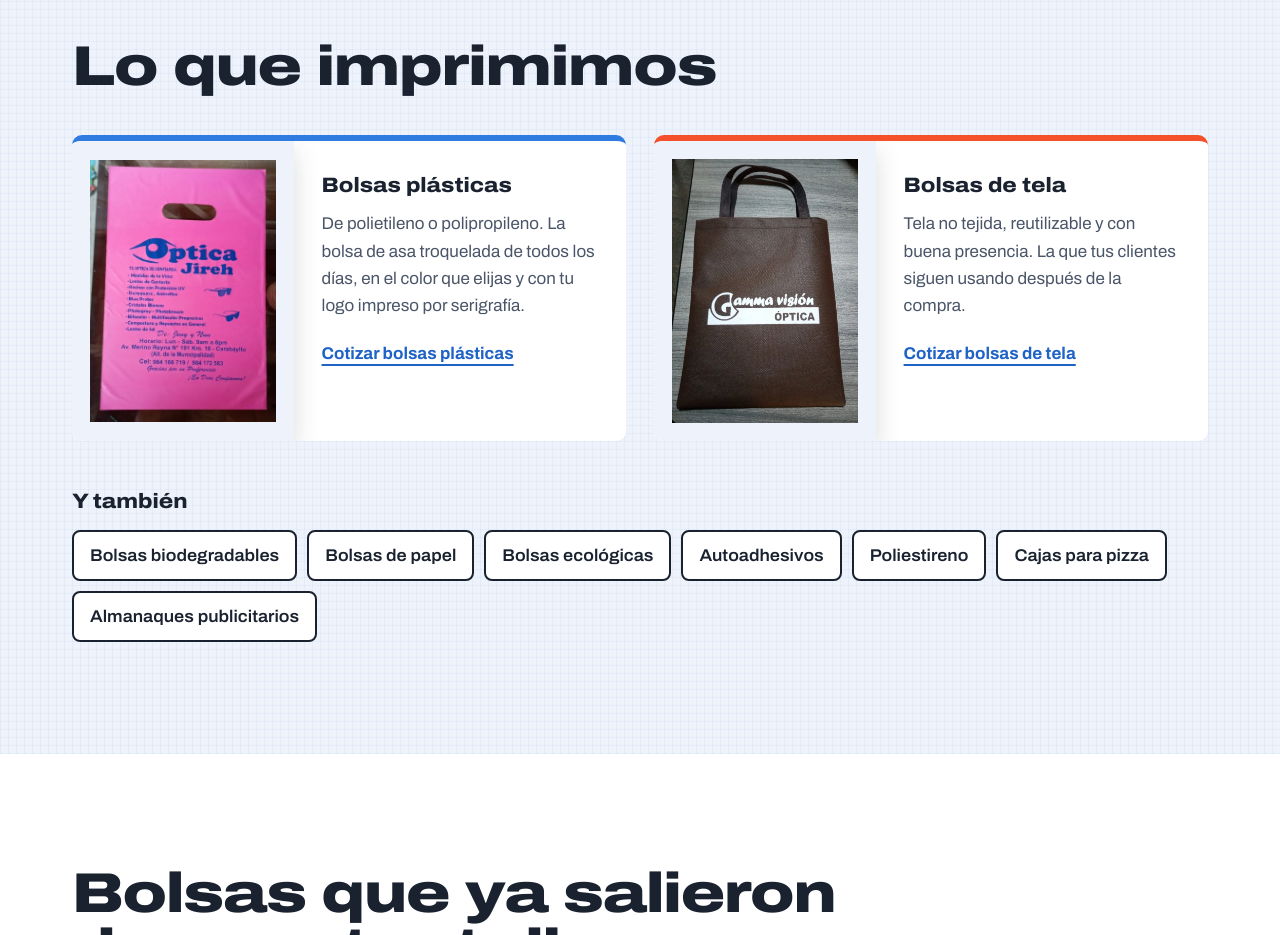
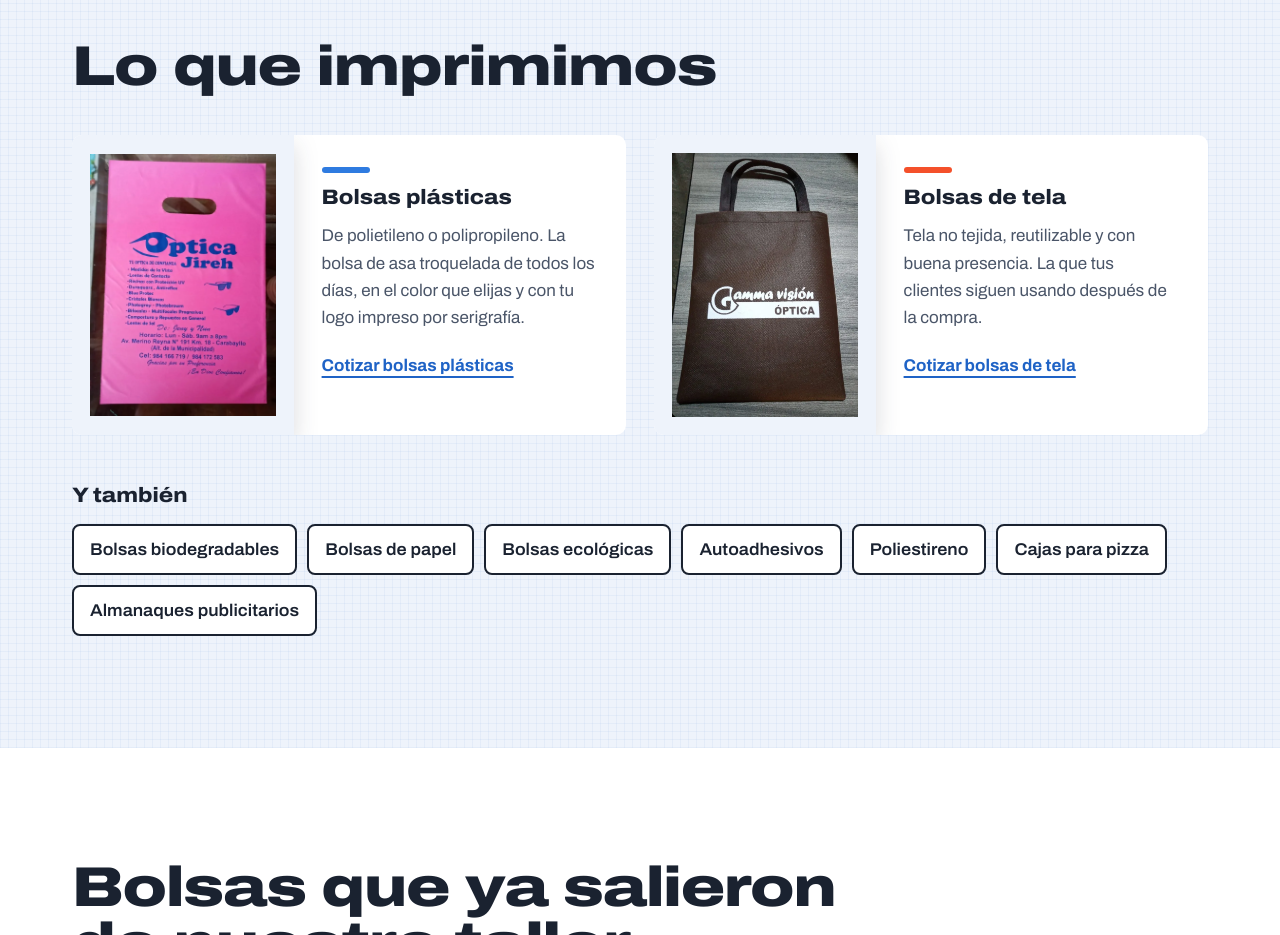
Before and after one commit to dym-serigrafia/dym-serigrafia.github.io, a plain HTML site: page index.html in a window 1280 px wide. Shown: the part 1900-2835 px from the top of the page. Drawn offline with Linux system fonts and the light colour scheme.

Commit message:
Aplica sugerencias del revisor de diseño
- Tarjetas de producto: el borde superior grueso (chocaba con las esquinas
  redondeadas) pasa a ser un trazo de color sobre el título
- Pantalla de carga: logo fantasma más visible (opacidad 0.1 -> 0.22)
- text-wrap: pretty en párrafos y listas para evitar palabras solas al final

Co-Authored-By: Claude Opus 5.5 <noreply@anthropic.com>

```diff
--- a/css/styles.css
+++ b/css/styles.css
@@ -51,6 +51,7 @@ body {
 img { max-width: 100%; height: auto; display: block; }
 a { color: inherit; }
 h1, h2, h3, p { margin: 0; }
+p, li { text-wrap: pretty; } /* evita una palabra sola en la última línea */
 ul, ol { margin: 0; padding: 0; list-style: none; }
 button { font: inherit; cursor: pointer; }
 :focus-visible { outline: 3px solid var(--orange); outline-offset: 3px; border-radius: 4px; }
@@ -229,9 +230,14 @@ button { font: inherit; cursor: pointer; }
 .product {
   display: grid; grid-template-columns: minmax(0, 2fr) minmax(0, 3fr);
   background: var(--white); border-radius: var(--radius); overflow: hidden;
-  border-top: 6px solid var(--blue);
 }
-.product--orange { border-top-color: var(--orange); }
+/* Acento de color: trazo de tinta sobre el título (antes era un borde
+   superior que chocaba con las esquinas redondeadas) */
+.product__body::before {
+  content: ""; width: 48px; height: 6px; border-radius: 3px;
+  background: var(--blue);
+}
+.product--orange .product__body::before { background: var(--orange); }
 .product__img { width: 100%; height: 100%; min-height: 220px; object-fit: contain; padding: 8%; background: var(--mesh); filter: drop-shadow(0 10px 12px rgba(26, 34, 48, .16)); }
 .product__body { padding: 24px 20px; display: flex; flex-direction: column; gap: 12px; }
 .product__body p { color: var(--ink-soft); }
@@ -456,7 +462,7 @@ button { font: inherit; cursor: pointer; }
 .loader__stencil, .loader__print {
   position: absolute; left: 12%; top: 12%; width: 76%; height: 76%; object-fit: contain;
 }
-.loader__stencil { opacity: .1; filter: grayscale(1); }
+.loader__stencil { opacity: .22; filter: grayscale(1); }
 .loader__print { clip-path: inset(0 0 100% 0); animation: print-reveal var(--load-time) linear forwards; }
 
 /* Rasqueta: el contenedor tiene alto 0; su "top" es la línea de contacto */
```
